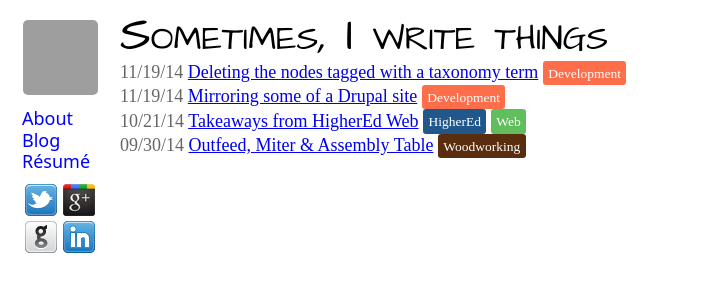
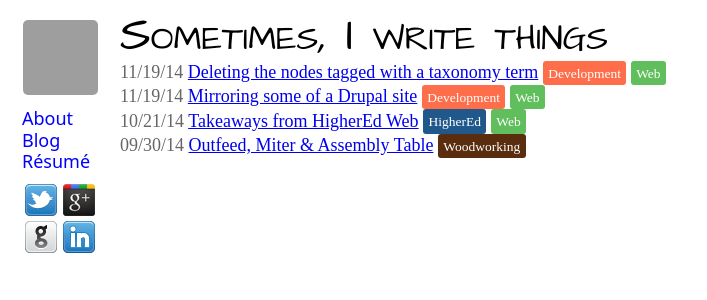
Before and after one commit to krschmidt/krschmidt.github.com, a Jekyll site: the page built from index.html, in a window 1280 px wide, cut to the strip 0-300 px from the top of the page. Shown: the whole strip, without its empty margins (0-707 px from the left). Built offline with Jekyll 4.4.1, drawn with Linux system fonts in a browser that asks for light colours; grey boxes are pictures that could not be loaded.

Commit message:
added tags to two posts

```diff
--- a/_posts/2014-11-09-deleting-terms-and-nodes.md
+++ b/_posts/2014-11-09-deleting-terms-and-nodes.md
@@ -4,6 +4,7 @@ title: Deleting the nodes tagged with a taxonomy term
 date: 2014-11-19 19:05:15
 tags:
 - Development
+- Web
 ---
 Occasionally, [we](http://www.lanecc.edu) find ourselves with a area of the website that we no longer use and can safetly delete. Normally, it's a very small area of the site, and one of our content administrators will delete the nodes, then I'll remove the files and the taxonomy term associated with the nodes (we use Drupal's taxonomy module to regulate permission and to generate URLs).
 
--- a/_posts/2014-11-09-mirroring-drupal-section.md
+++ b/_posts/2014-11-09-mirroring-drupal-section.md
@@ -4,6 +4,7 @@ title: Mirroring some of a Drupal site
 date: 2014-11-19 18:02:45
 tags:
 - Development
+- Web
 ---
 The other day, we were all ready to delete a bunch of nodes from our Drupal site, when the owner of those pages requested a backup of them she could keep locally, just in case. Since there's no easy way to do this within Drupal, we did it via Bash.
 
```
